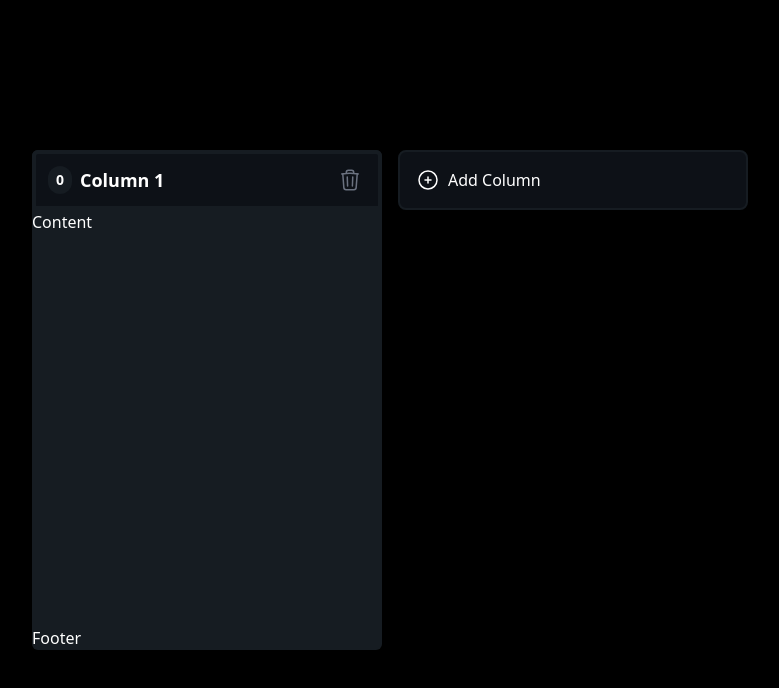
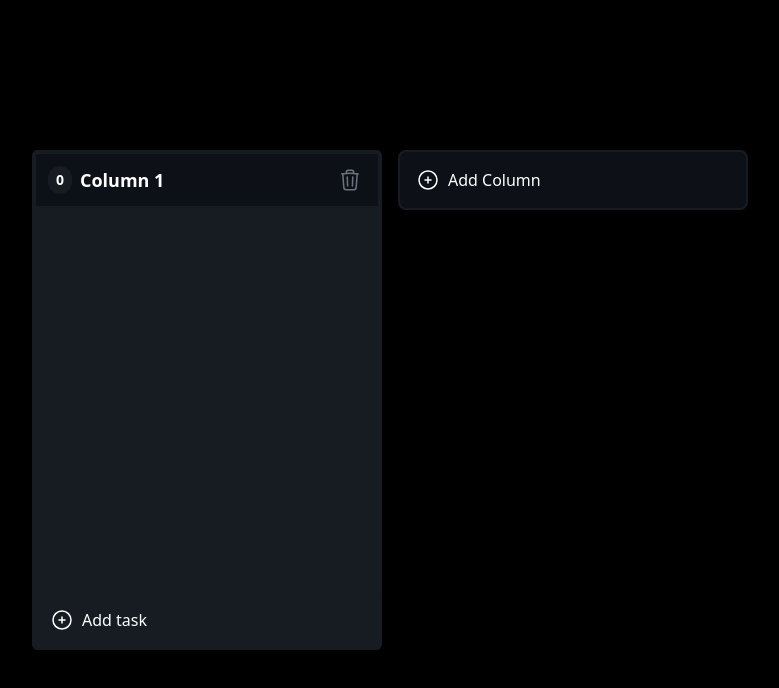
Before and after one commit to developer-mohitsoni/Drag-Drop-Todo, a React (Vite) app: page / in a window 1280 px wide. Both pictures are taken after a click on the button "Add Column". Shown: the top 688 px of the page, without its empty margins (250-1029 px from the left). Built offline with nearby package versions, Linux system fonts and the light colour scheme.

Commit message:
Add tasks to Kanban board Operation Complete

```diff
--- a/src/components/ColumnContainer.tsx
+++ b/src/components/ColumnContainer.tsx
@@ -1,17 +1,22 @@
 import { useSortable } from "@dnd-kit/sortable";
 import TrashIcon from "../icons/TrashIcon";
-import { Column, Id } from "../types";
+import { Column, Id, Task } from "../types";
 import { CSS } from "@dnd-kit/utilities";
 import { useState } from "react";
+import PlusIcon from "../icons/PlusIcon";
+import TaskCard from "./TaskCard";
 
 interface Props {
   column: Column;
   deleteColumn: (id: Id) => void;
   updateColumn: (id: Id, title: string) => void;
+
+  createTask: (columnId: Id) => void;
+  tasks: Task[];
 }
 
 const ColumnContainer = (props: Props) => {
-  const { column, deleteColumn, updateColumn } = props;
+  const { column, deleteColumn, updateColumn, createTask, tasks } = props;
 
   const [editMode, setEditMode] = useState(false);
 
@@ -92,9 +97,21 @@
         </button>
       </div>
       {/* Column task container */}
-      <div className="flex flex-grow">Content</div>
+      <div className="flex flex-grow flex-col gap-4 p-2 overflow-x-hidden overflow-y-auto">
+        {tasks.map((task) => (
+          <TaskCard key={task.id} task={task}/>
+        ))}
+      </div>
       {/* Column footer */}
-      <div>Footer</div>
+      <button
+        className="flex gap-2 items-center border-columnBackgroundColor border-2 rounded-md p-4 border-x-columnBackgroundColor hover:bg-mainBackgroundColor cdchover:text-rose-500 active:bg-black"
+        onClick={() => {
+          createTask(column.id);
+        }}
+      >
+        <PlusIcon />
+        Add task
+      </button>
     </div>
   );
 };
--- a/src/components/KanbanBoard.tsx
+++ b/src/components/KanbanBoard.tsx
@@ -1,6 +1,6 @@
 import { useMemo, useState } from "react";
 import PlusIcon from "../icons/PlusIcon";
-import { Column, Id } from "../types";
+import { Column, Id, Task } from "../types";
 import ColumnContainer from "./ColumnContainer";
 import {
   DndContext,
@@ -18,6 +18,8 @@
   const [columns, setColumns] = useState<Column[]>([]);
 
   const [activeColumn, setActiveColumn] = useState<Column | null>(null);
+
+  const [tasks, setTasks] = useState<Task[]>([]);
 
   const sensors = useSensors(
     useSensor(PointerSensor, {
@@ -99,6 +101,16 @@
 
     setColumns(newColumns);
   };
+
+  const createTask = (columnId: Id) => {
+    const newTask: Task = {
+      id: generateId(),
+      columnId,
+      content: `Task ${tasks.length + 1}`,
+    };
+
+    setTasks([...tasks, newTask]);
+  };
   return (
     <div className="m-auto flex min-h-screen w-full items-center overflow-x-auto overflow-y-hidden px-[40px]">
       <DndContext
@@ -115,6 +127,8 @@
                   column={col}
                   deleteColumn={deleteColumn}
                   updateColumn={updateColumn}
+                  createTask={createTask}
+                  tasks={tasks.filter((task) => task.columnId === col.id)}
                 />
               ))}
             </SortableContext>
@@ -135,6 +149,8 @@
                 column={activeColumn}
                 deleteColumn={deleteColumn}
                 updateColumn={updateColumn}
+                createTask={createTask}
+                tasks={tasks}
               />
             )}
           </DragOverlay>,
--- /dev/null
+++ b/src/components/TaskCard.tsx
@@ -0,0 +1,15 @@
+import { Task } from "../types";
+
+interface Props {
+  task: Task;
+}
+
+const TaskCard = ({ task }: Props) => {
+  return (
+    <div className="bg-mainBackgroundColor p-2.5 h-[100px] min-h-[100px] items-center flex text-left rounded-xl hover:ring-2 hover:ring-inset hover:ring-rose-500 cursor-grab">
+      {task.content}
+    </div>
+  );
+};
+
+export default TaskCard;
--- a/src/types.ts
+++ b/src/types.ts
@@ -4,3 +4,9 @@
   id: Id;
   title: string;
 };
+
+export type Task = {
+  id: Id;
+  columnId: Id;
+  content: string;
+};
```
